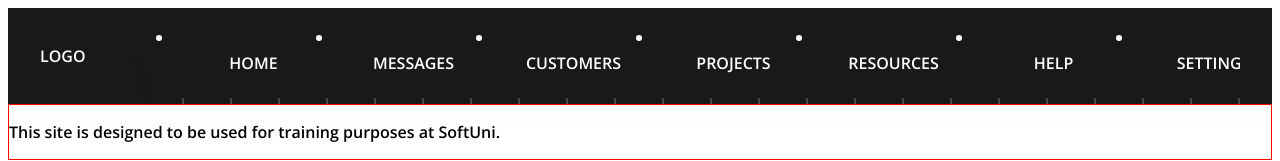
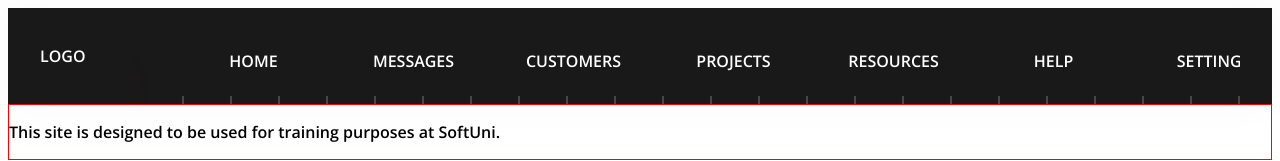
Before and after one commit to Stavrev0102/React-Component-Workshop, a React (Vite) app in the folder client/: page / in a window 1280 px wide. Shown: the top 161 px of the page. Built offline with nearby package versions, Linux system fonts and the light colour scheme.

Commit message:
Add hoader

```diff
--- a/client/index.html
+++ b/client/index.html
@@ -1,3 +1,4 @@
+
 <!doctype html>
 <html lang="en">
   <head>
--- a/client/src/components/Header/Header.css
+++ b/client/src/components/Header/Header.css
@@ -26,6 +26,8 @@ body {
 .navbar__menu {
   position: relative;
   display: flex;
+  list-style: none;
+
 }
 .navbar__link {
   position: relative;
--- a/client/src/components/Header/Header.jsx
+++ b/client/src/components/Header/Header.jsx
@@ -1,5 +1,10 @@
 
 import '../Header/Header.css'
+import 'feather-icons/dist/feather';
+import feather from 'feather-icons';
+
+feather.replace();
+
 
 export default function Header() {
     return (
```
